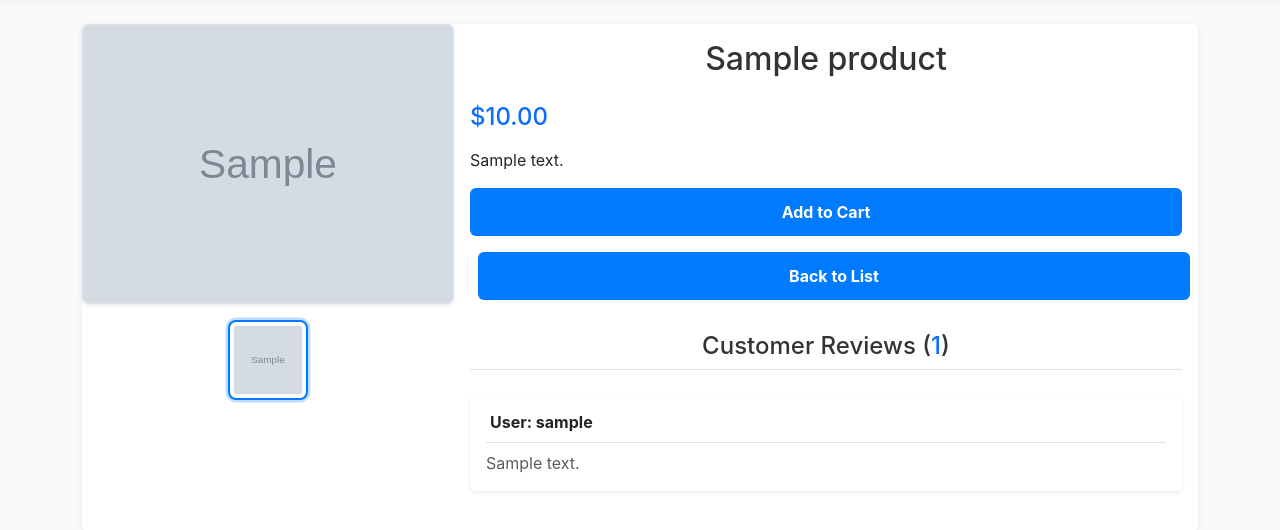
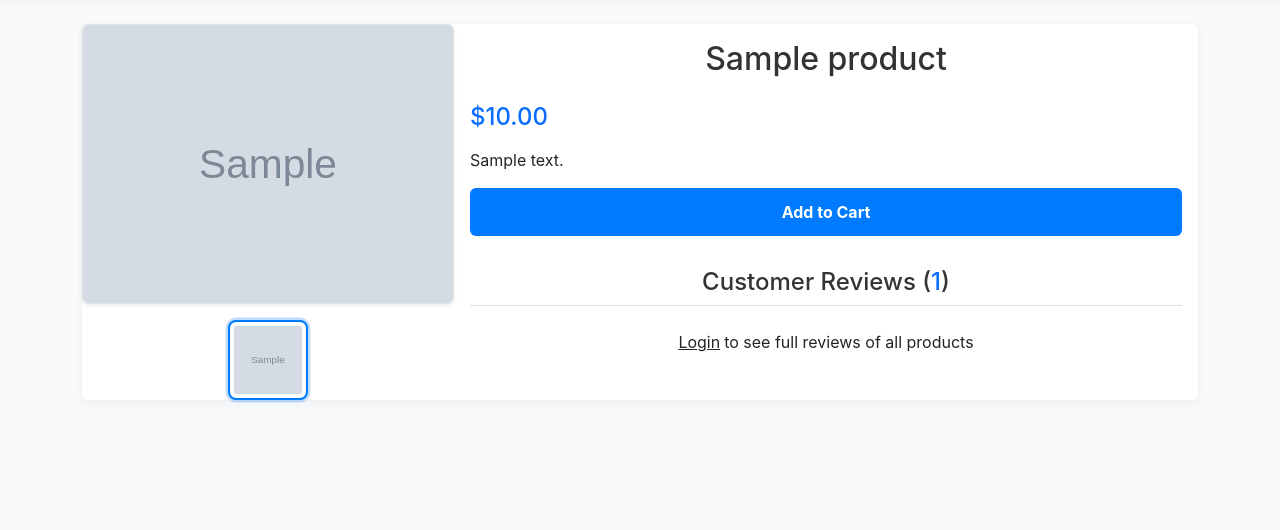
Before and after one commit to vodaiphuoc/ecomm-djan, a Django app: page /product/1/ in a window 1280 px wide. Shown: the part 56-586 px from the top of the page. Run offline with Django 4.2, Linux system fonts and the light colour scheme; tables that the repository leaves empty hold one stand-in row (values such as "Sample post"); grey boxes marked "Sample" are stand-in pictures; parts of the project's set-up code (start-up, migrations or seed data) failed here and were passed over.

Commit message:
add rules/permission for add2cart and see reviews

```diff
--- a/django-code/e_commerce/templates/e_commerce/product_detail.html
+++ b/django-code/e_commerce/templates/e_commerce/product_detail.html
@@ -44,10 +44,10 @@
                 <h4 class="card-text text-primary mb-3">${{ product.price }}</h4>
                 <p class="card-text">{{ product.description | safe }}</p>
 
-                <a href="{% url 'e_commerce:cart_add' product.id %}" class="btn btn-lg btn-primary mt-3">Add to Cart</a>
-                <a href="{% url 'e_commerce:product_list' %}" class="btn btn-lg btn-outline-secondary mt-3 ms-2">
-                    Back to List
-                </a>
+                <form method="post" action="{% url 'e_commerce:cart_add' product.id %}" class="logout-form">
+                    {% csrf_token %}
+                    <button type="submit" class="btn btn-lg btn-primary mt-3">Add to Cart</button>
+                </form>
             </div>
 
             <div class="card-body">
@@ -55,6 +55,7 @@
                     Customer Reviews (<span class="text-primary">{{ product.reviews.count }}</span>)
                 </h4>
 
+                {% if user.is_authenticated %}
                     {% if product.reviews.all %}
                         <div class="review-list">
 
@@ -81,6 +82,19 @@
                         <p class="text-center text-muted py-3">No reviews yet. Be the first to share your thoughts!</p>
                     {% endif %}
 
+                {% else %}
+                    <div style="display: flex;justify-content: center;">
+                        <a class="nav-link"
+                            href="{% url 'e_commerce:login' %}?next={{ request.path }}">
+                            <u>Login</u>
+                        </a>
+                        <p class="card-text ms-1">to see full reviews of all products</p>
+                    </div>
+                {% endif %}
+
+
+
+
             </div>
 
 
```
Lines whose indentation alone changed are shown as unchanged.
